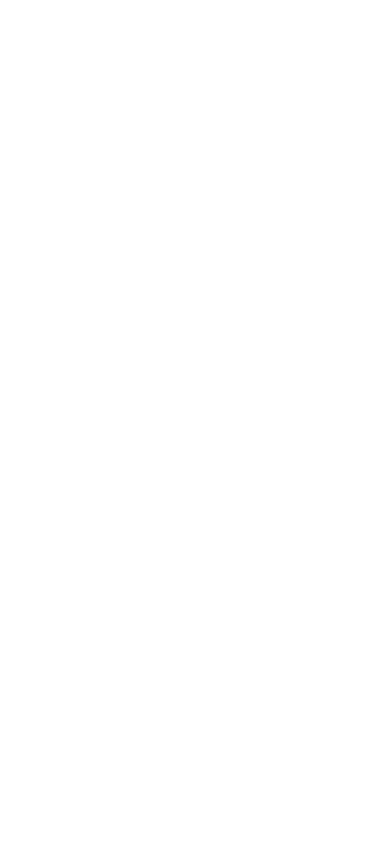
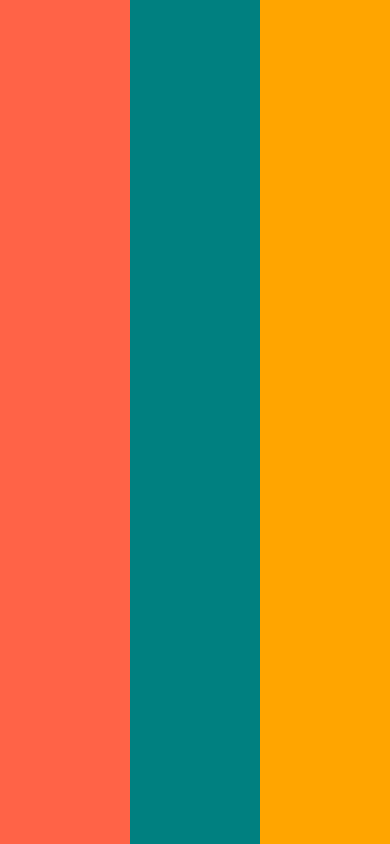
Before and after one commit to chu-98/ReactNative-WeatherApp, a React Native app: screen / in a window 390 px wide. Built offline with nearby package versions, Linux system fonts and the light colour scheme.

Commit message:
Layout System

```diff
--- a/App.js
+++ b/App.js
@@ -3,10 +3,10 @@
 
 export default function App() {
   return (
-    <View>
-      <View></View>
-      <View></View>
-      <View></View>
+    <View style={{ flex: 1, flexDirection: "row" }}>
+      <View style={{ flex: 1, backgroundColor: "tomato" }}></View>
+      <View style={{ flex: 1, backgroundColor: "teal" }}></View>
+      <View style={{ flex: 1, backgroundColor: "orange" }}></View>
     </View>
   );
 }
```
